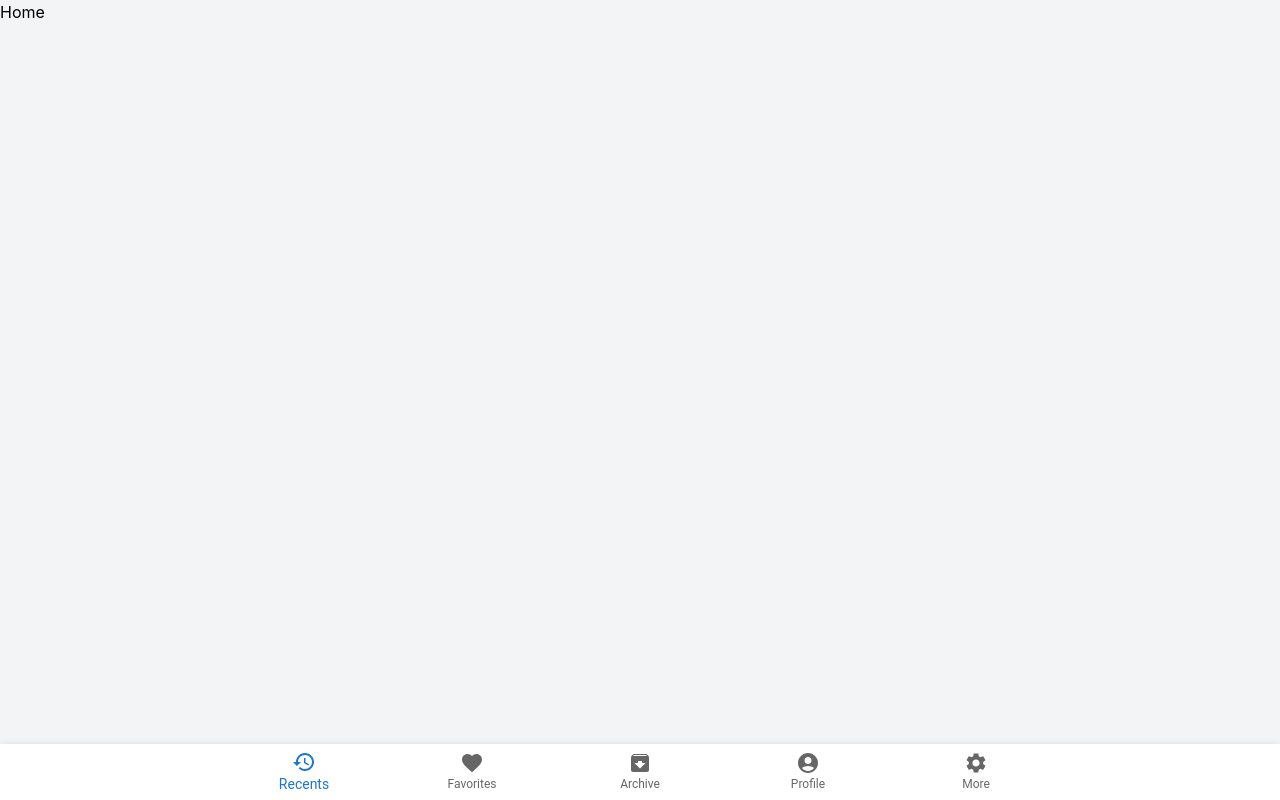
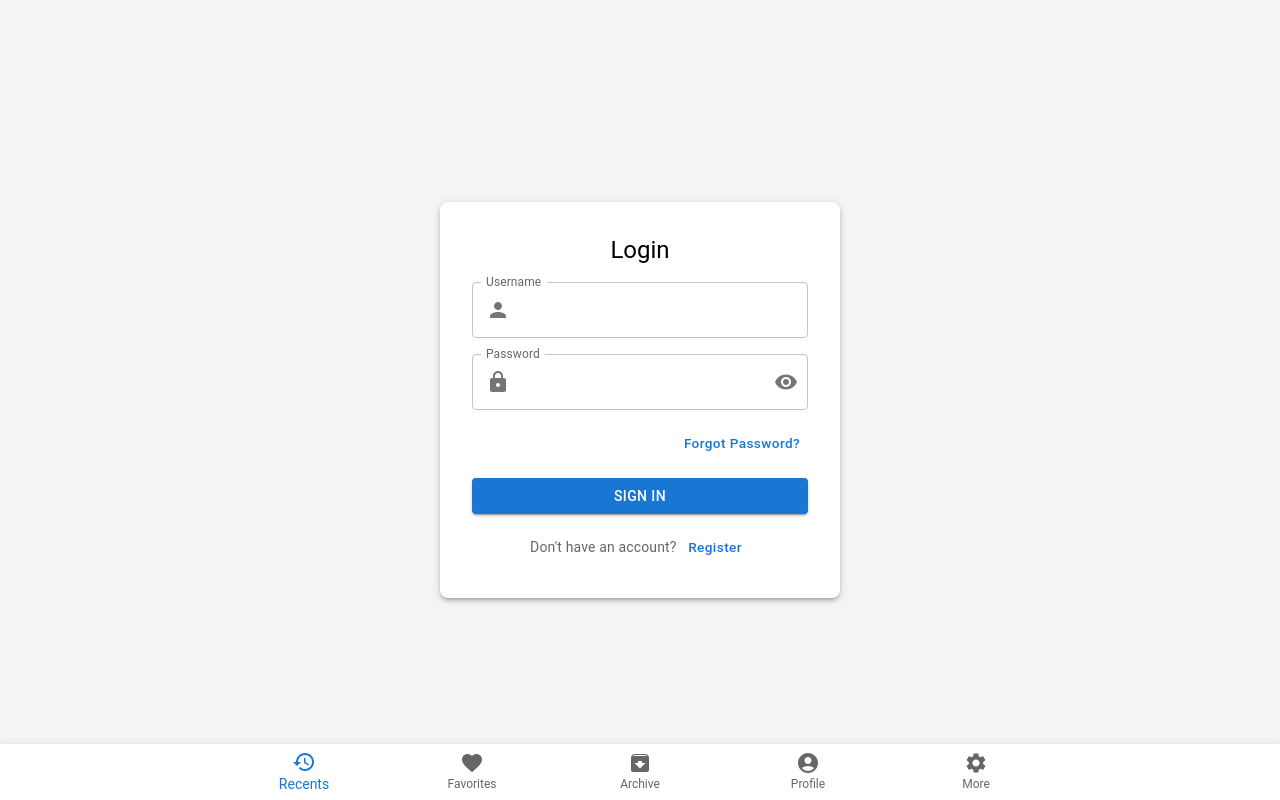
Before and after one commit to simanto848/laravel_social_media_frontend, a React (Vite) app: page / in a window 1280 px wide. Built offline with nearby package versions, Linux system fonts and the light colour scheme.

Commit message:
Login Page design

```diff
--- /dev/null
+++ b/src/pages/Login.jsx
@@ -0,0 +1,113 @@
+import React, { useState } from 'react';
+import {
+  Box,
+  TextField,
+  Container,
+  Button,
+  InputAdornment,
+  Typography,
+  IconButton,
+} from '@mui/material';
+import PersonIcon from '@mui/icons-material/Person';
+import LockIcon from '@mui/icons-material/Lock';
+import Visibility from '@mui/icons-material/Visibility';
+import VisibilityOff from '@mui/icons-material/VisibilityOff';
+
+export default function Login() {
+  const [showPassword, setShowPassword] = useState(false);
+
+  const togglePasswordVisibility = () => setShowPassword(!showPassword);
+
+  return (
+    <Container
+      maxWidth="sm"
+      sx={{
+        display: 'flex',
+        justifyContent: 'center',
+        alignItems: 'center',
+        minHeight: '100vh',
+      }}
+    >
+      <Box
+        sx={{
+          bgcolor: 'white',
+          p: 4,
+          boxShadow: 3,
+          borderRadius: 2,
+          textAlign: 'center',
+          width: '100%',
+          maxWidth: 400,
+        }}
+      >
+        <Typography variant="h5" sx={{ mb: 2 }}>
+          Login
+        </Typography>
+        <Box
+          component="form"
+          sx={{ display: 'flex', flexDirection: 'column', gap: 2 }}
+        >
+          <TextField
+            name="username"
+            label="Username"
+            variant="outlined"
+            fullWidth
+            InputProps={{
+              startAdornment: (
+                <InputAdornment position="start">
+                  <PersonIcon />
+                </InputAdornment>
+              ),
+            }}
+          />
+          <TextField
+            label="Password"
+            type={showPassword ? 'text' : 'password'}
+            variant="outlined"
+            fullWidth
+            InputProps={{
+              startAdornment: (
+                <InputAdornment position="start">
+                  <LockIcon />
+                </InputAdornment>
+              ),
+              endAdornment: (
+                <InputAdornment position="end">
+                  <IconButton onClick={togglePasswordVisibility} edge="end">
+                    {showPassword ? <VisibilityOff /> : <Visibility />}
+                  </IconButton>
+                </InputAdornment>
+              ),
+            }}
+          />
+
+          {/* Forgot Password Section - Right Aligned */}
+          <Box sx={{ display: 'flex', justifyContent: 'flex-end' }}>
+            <Button
+              color="primary"
+              href="/forgot-password"
+              sx={{ textTransform: 'none', fontSize: '0.85rem' }}
+            >
+              Forgot Password?
+            </Button>
+          </Box>
+
+          <Button variant="contained" color="primary" type="submit">
+            Sign in
+          </Button>
+
+          {/* Register Section */}
+          <Typography variant="body2" color="textSecondary">
+            Don't have an account?{' '}
+            <Button
+              color="primary"
+              href="/register"
+              sx={{ textTransform: 'none', fontSize: '0.85rem' }}
+            >
+              Register
+            </Button>
+          </Typography>
+        </Box>
+      </Box>
+    </Container>
+  );
+}
--- a/src/routes/index.jsx
+++ b/src/routes/index.jsx
@@ -1,11 +1,11 @@
 import { Routes, Route } from 'react-router-dom';
-import Home from '../pages/Home';
 import Register from '../pages/Register';
+import Login from '../pages/Login';
 
 export default function AppRoutes() {
   return (
     <Routes>
-      <Route path="/" element={<Home />} />
+      <Route path="/" element={<Login />} />
       <Route path="/register" element={<Register />} />
     </Routes>
   );
```
